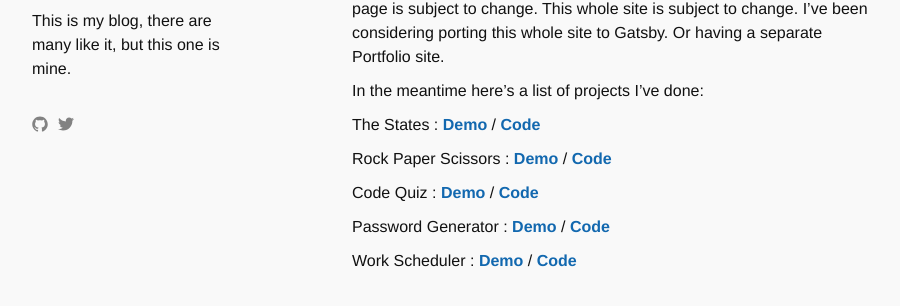
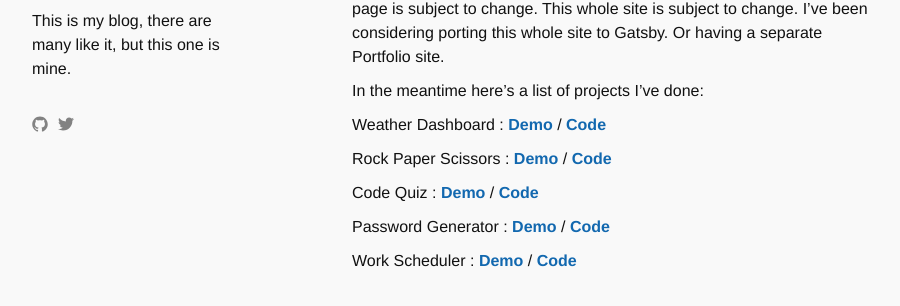
Before and after one commit to yarocruz/yarocruz.github.io, a Jekyll site: the page built from projects.md, in a window 1280 px wide. Shown: the part 260-566 px from the top of the page, without its empty margins (138-1038 px from the left). Built offline with Jekyll 4.4.1, drawn with Linux system fonts in a browser that asks for light colours; some web fonts are replaced.

Commit message:
updated projects page

```diff
--- a/projects.md
+++ b/projects.md
@@ -8,7 +8,7 @@ I'm currently in the process of deciding where my projects will live, so this pa
 
 In the meantime here's a list of projects I've done:
 
-The States : [Demo](https://yarocruz.github.io/the50states/) / [Code](https://github.com/yarocruz/the50states)
+Weather Dashboard : [Demo](https://yarocruz.github.io/weather-dashboard/) / [Code](https://github.com/yarocruz/weather-dashboard)
 
 Rock Paper Scissors : [Demo](https://yarocruz.github.io/rps/) / [Code](https://github.com/yarocruz/rps)
 
```
